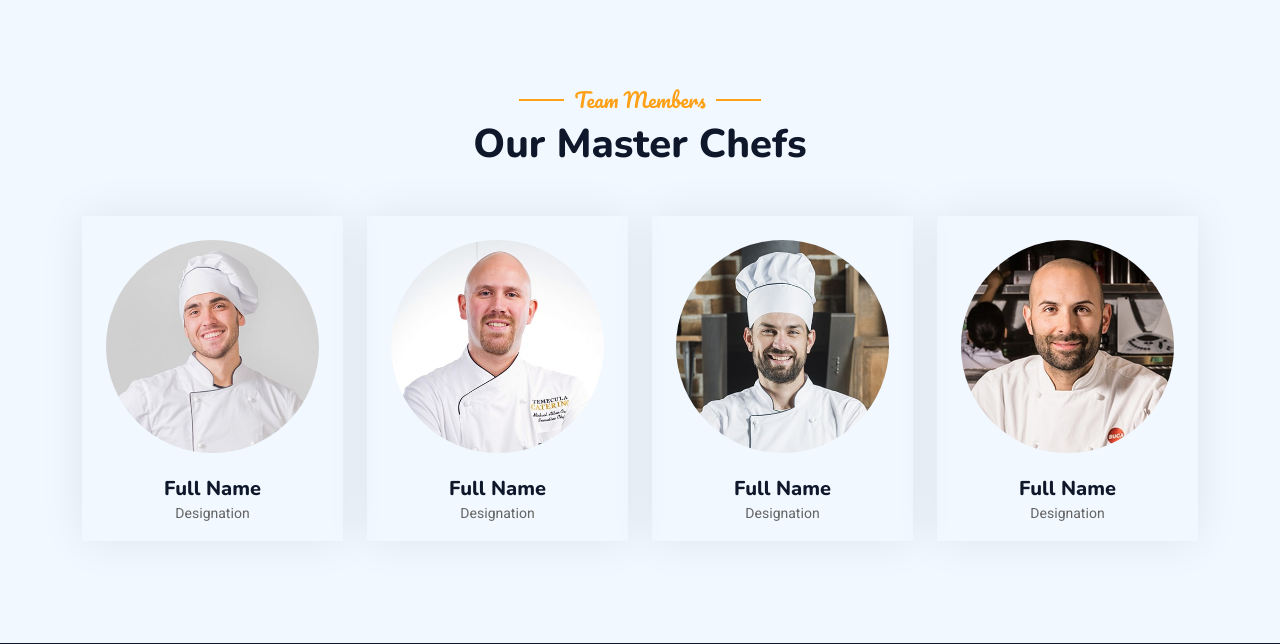
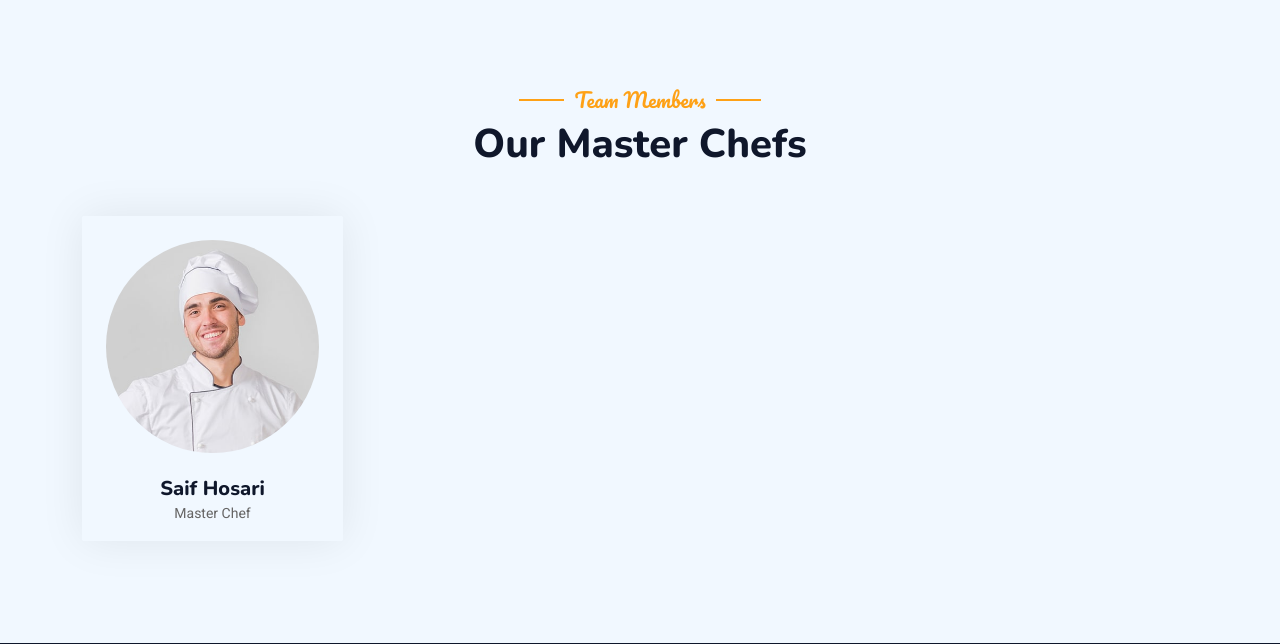
Before and after one commit to saifhosari/Restaurent-booking-system, a Django app: page /about/ in a window 1280 px wide. Shown: the part 1530-2174 px from the top of the page. Run offline with Django 4.2, Linux system fonts and the light colour scheme; some libraries are stand-ins or nearby versions.

Commit message:
Update about.html

```diff
--- a/restaurent_app/templates/about.html
+++ b/restaurent_app/templates/about.html
@@ -72,10 +72,10 @@
                     <div class="col-lg-3 col-md-6 wow fadeInUp" data-wow-delay="0.1s">
                         <div class="team-item text-center rounded overflow-hidden">
                             <div class="rounded-circle overflow-hidden m-4">
-                                <img class="img-fluid" src="img/team-1.jpg" alt="">
+                                <img class="img-fluid" src="{% static 'img/team-1.jpg' %}" alt="">
                             </div>
-                            <h5 class="mb-0">Full Name</h5>
-                            <small>Designation</small>
+                            <h5 class="mb-0">Saif Hosari</h5>
+                            <small>Master Chef</small>
                             <div class="d-flex justify-content-center mt-3">
                                 <a class="btn btn-square btn-primary mx-1" href=""><i class="fab fa-facebook-f"></i></a>
                                 <a class="btn btn-square btn-primary mx-1" href=""><i class="fab fa-twitter"></i></a>
@@ -83,48 +83,9 @@
                             </div>
                         </div>
                     </div>
-                    <div class="col-lg-3 col-md-6 wow fadeInUp" data-wow-delay="0.3s">
-                        <div class="team-item text-center rounded overflow-hidden">
-                            <div class="rounded-circle overflow-hidden m-4">
-                                <img class="img-fluid" src="img/team-2.jpg" alt="">
-                            </div>
-                            <h5 class="mb-0">Full Name</h5>
-                            <small>Designation</small>
-                            <div class="d-flex justify-content-center mt-3">
-                                <a class="btn btn-square btn-primary mx-1" href=""><i class="fab fa-facebook-f"></i></a>
-                                <a class="btn btn-square btn-primary mx-1" href=""><i class="fab fa-twitter"></i></a>
-                                <a class="btn btn-square btn-primary mx-1" href=""><i class="fab fa-instagram"></i></a>
-                            </div>
-                        </div>
-                    </div>
-                    <div class="col-lg-3 col-md-6 wow fadeInUp" data-wow-delay="0.5s">
-                        <div class="team-item text-center rounded overflow-hidden">
-                            <div class="rounded-circle overflow-hidden m-4">
-                                <img class="img-fluid" src="img/team-3.jpg" alt="">
-                            </div>
-                            <h5 class="mb-0">Full Name</h5>
-                            <small>Designation</small>
-                            <div class="d-flex justify-content-center mt-3">
-                                <a class="btn btn-square btn-primary mx-1" href=""><i class="fab fa-facebook-f"></i></a>
-                                <a class="btn btn-square btn-primary mx-1" href=""><i class="fab fa-twitter"></i></a>
-                                <a class="btn btn-square btn-primary mx-1" href=""><i class="fab fa-instagram"></i></a>
-                            </div>
-                        </div>
-                    </div>
-                    <div class="col-lg-3 col-md-6 wow fadeInUp" data-wow-delay="0.7s">
-                        <div class="team-item text-center rounded overflow-hidden">
-                            <div class="rounded-circle overflow-hidden m-4">
-                                <img class="img-fluid" src="img/team-4.jpg" alt="">
-                            </div>
-                            <h5 class="mb-0">Full Name</h5>
-                            <small>Designation</small>
-                            <div class="d-flex justify-content-center mt-3">
-                                <a class="btn btn-square btn-primary mx-1" href=""><i class="fab fa-facebook-f"></i></a>
-                                <a class="btn btn-square btn-primary mx-1" href=""><i class="fab fa-twitter"></i></a>
-                                <a class="btn btn-square btn-primary mx-1" href=""><i class="fab fa-instagram"></i></a>
-                            </div>
-                        </div>
-                    </div>
+
+
+
                 </div>
             </div>
         </div>
```
